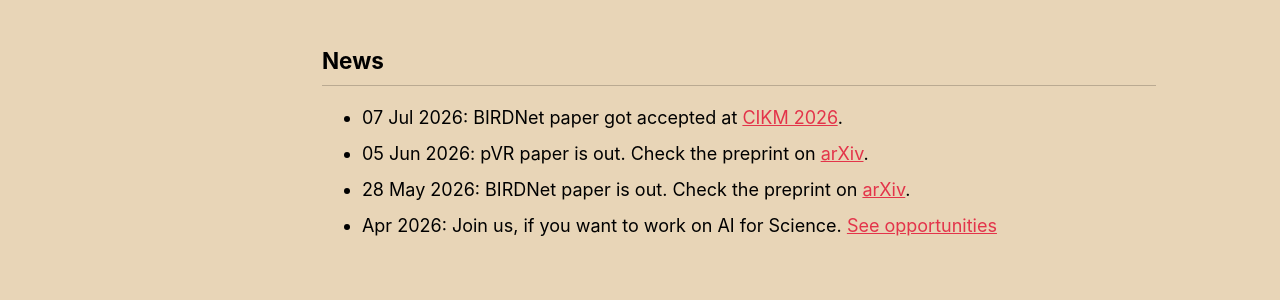
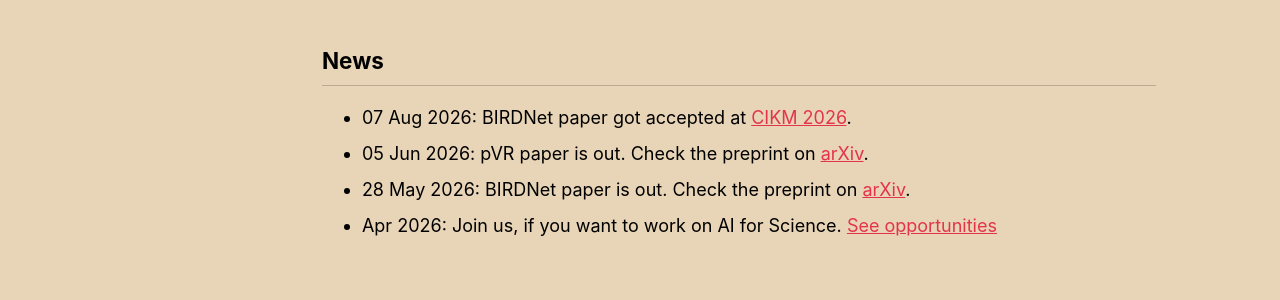
Before and after one commit to MAHI-Group/mahi-group.github.io, a Jekyll site: the page built from _pages/about.md, in a window 1280 px wide and 1246 px high. Shown: the part 800-1100 px from the top of the window. Built offline with Jekyll 4.4.1, drawn with Linux system fonts in a browser that asks for light colours; some web fonts are replaced; a script that is not in the unit is left out.

Commit message:
birdnet news

```diff
--- a/_data/news.yml
+++ b/_data/news.yml
@@ -1,7 +1,7 @@
 # Add news items here. Newest first.
 # Fields: date, text, link (optional), link_text (optional)
 
-- date: "07 Jul 2026"
+- date: "07 Aug 2026"
   text: >
     BIRDNet paper got accepted at [CIKM 2026](https://cikm2026.diag.uniroma1.it/).
 
```
